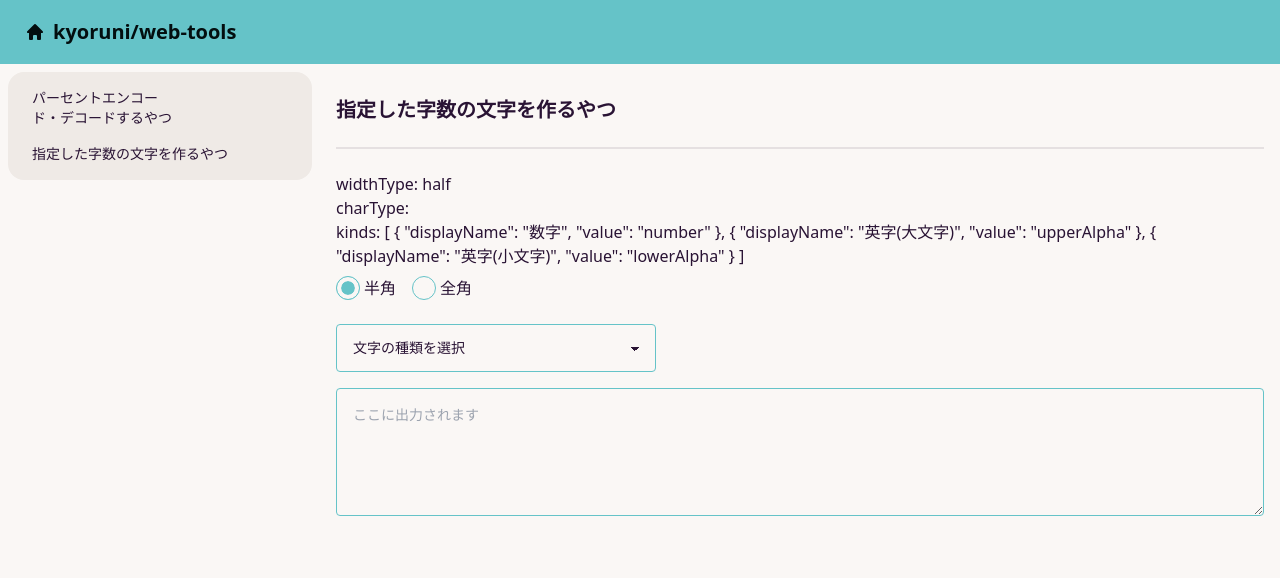
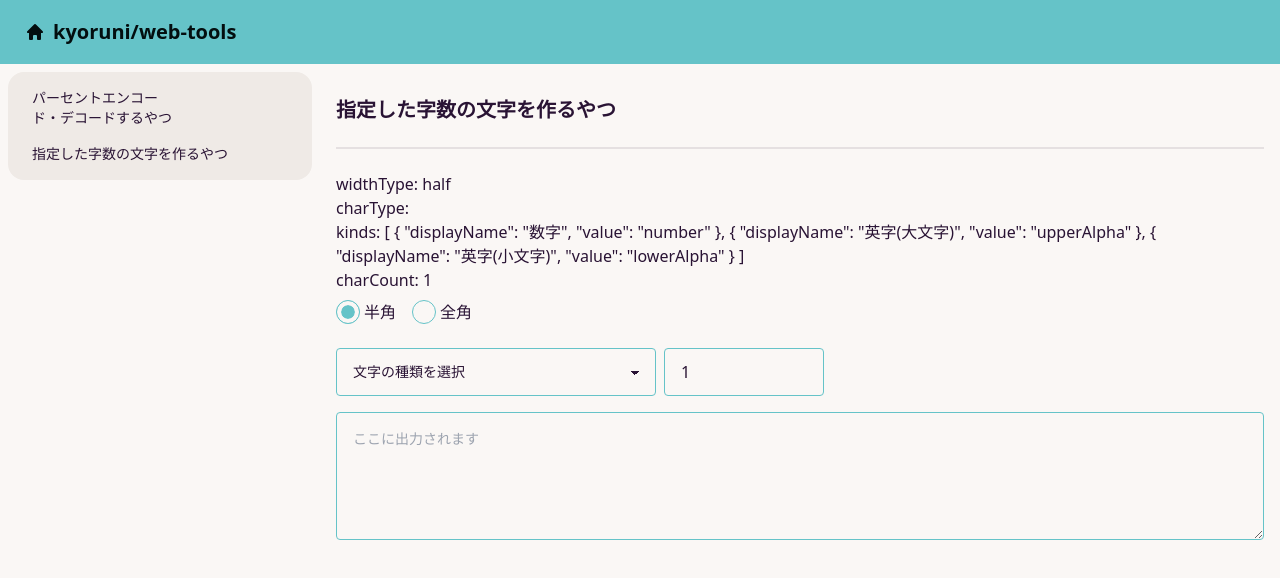
Before and after one commit to kyoruni/web-tools, a Nuxt app: page /string-generator in a window 1280 px wide. Shown: the top 578 px of the page. Built offline with nearby package versions, Linux system fonts and the light colour scheme.

Commit message:
:wrench: 文字数の入力欄を表示

```diff
--- a/pages/string-generator.vue
+++ b/pages/string-generator.vue
@@ -4,18 +4,26 @@
     <p>widthType: {{ widthType }}</p>
     <p>charType: {{ charType }}</p>
     <p>kinds: {{ kinds }}</p>
+    <p>charCount: {{ charCount }}</p>
     <div class="flex items-center pb-4">
       <input type="radio" name="widthType" id="half" :class="radioClass" value="half" v-model="widthType" @change="selectHalf" />
       <label for="half" :class="labelClass" class="pr-4">半角</label>
       <input type="radio" name="widthType" id="full" :class="radioClass" value="full" v-model="widthType" @change="selectFull" />
       <label for="full" :class="labelClass">全角</label>
     </div>
+    <div class="flex">
       <select class="select select-primary w-full max-w-xs rounded" v-model="charType">
         <option disabled selected value="">文字の種類を選択</option>
         <option v-for="kind in kinds" :key="kind.value" :value="kind.value">
           {{ kind.displayName }}
         </option>
       </select>
+      <input
+        type="number"
+        placeholder="文字数"
+        class="input input-bordered input-primary block w-full max-w-40 rounded ml-2"
+        v-model="charCount"/>
+    </div>
     <textarea class="textarea textarea-primary textarea-md w-full h-32 rounded mt-4 mb-4" placeholder="ここに出力されます" v-model="outputText"></textarea>
   </div>
 </template>
@@ -25,6 +33,7 @@ import { ref, onMounted } from 'vue';
 const widthType = ref('half'); // half or full
 const charType = ref('');
 const kinds = ref([]);
+const charCount = ref(1);
 const outputText = ref('');
 
 const radioClass = 'radio radio-primary';
```
Lines whose indentation alone changed are shown as unchanged.
